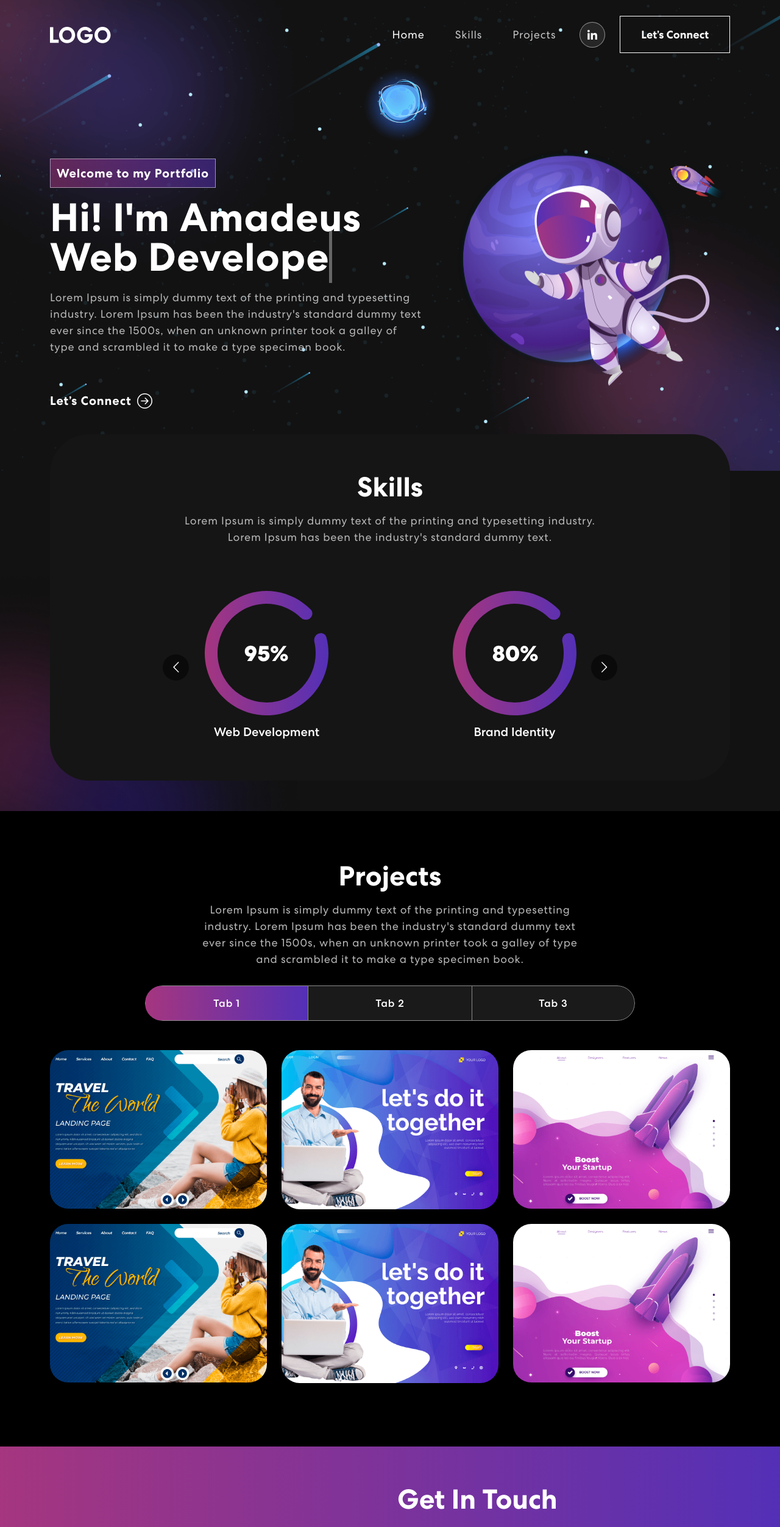
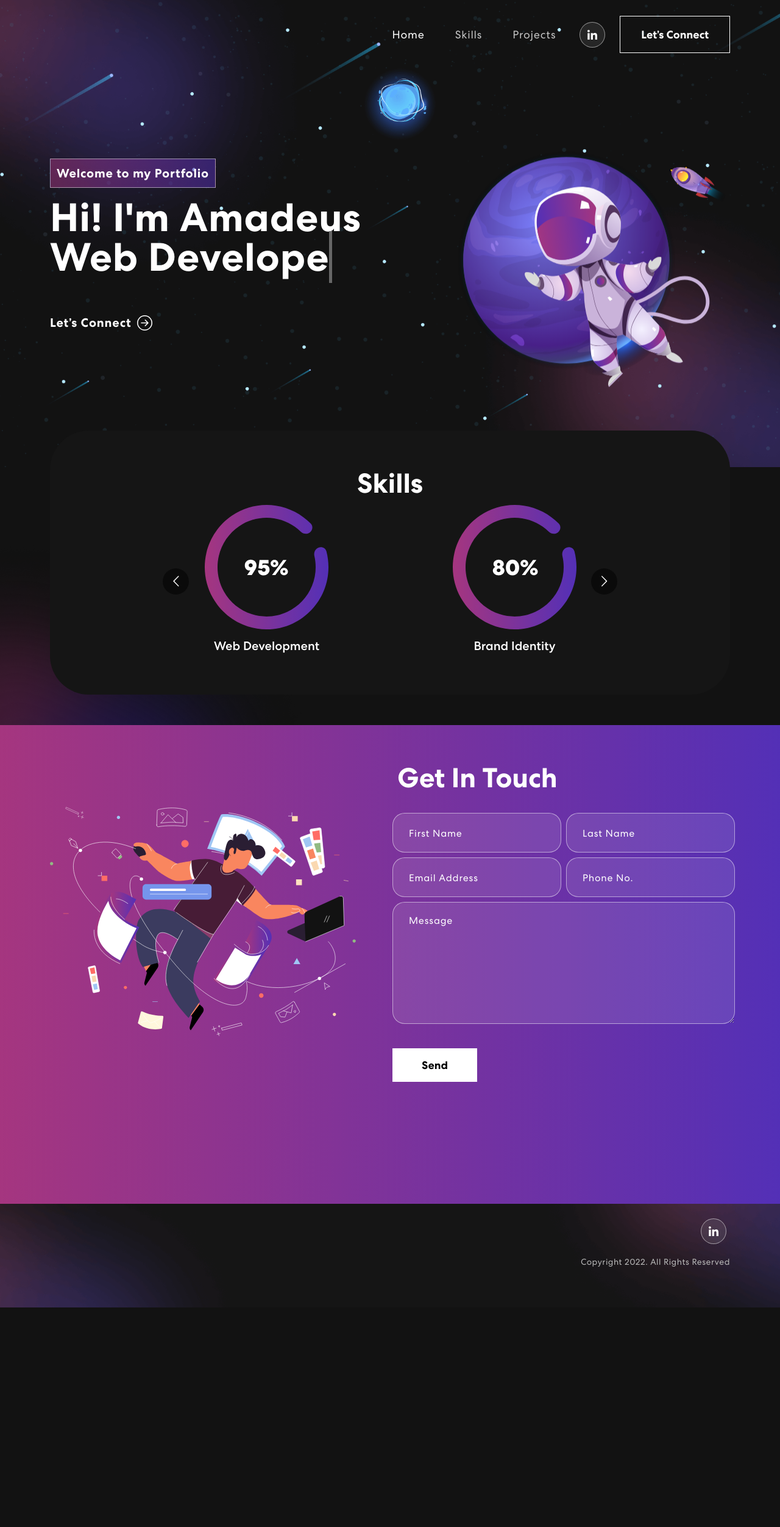
Before and after one commit to Amad-Mart/public-port, a React (Create React App) app: page / in a window 1280 px wide. Shown: the top 2504 px of the page at 61% size. After the commit the page ends 2144 px from the top, so only its background shows below. Built offline with nearby package versions, Linux system fonts and the light colour scheme.

Commit message:
hide not ready stuff

```diff
--- a/src/App.js
+++ b/src/App.js
@@ -14,7 +14,7 @@ function App() {
       <NavBar />
       <Banner />
       <Skills />
-      <Projects />
+      {/* <Projects /> */}
       <Contact />
       <Footer />
 
--- a/src/components/Banner.js
+++ b/src/components/Banner.js
@@ -57,7 +57,7 @@ export const Banner = () => {
               <div className={isVisible ? "animate__animated animate__fadeIn" : ""}>
                 <span className="tagline">Welcome to my Portfolio</span>
                 <h1>{`Hi! I'm Amadeus`} <span className="txt-rotate" dataPeriod="1000" data-rotate='[ "Web Developer", "Web Designer", "UI/UX Designer" ]'><span className="wrap">{text}</span></span></h1>
-                  <p>Lorem Ipsum is simply dummy text of the printing and typesetting industry. Lorem Ipsum has been the industry's standard dummy text ever since the 1500s, when an unknown printer took a galley of type and scrambled it to make a type specimen book.</p>
+                  {/* <p >Lorem Ipsum is simply dummy text of the printing and typesetting industry. Lorem Ipsum has been the industry's standard dummy text ever since the 1500s, when an unknown printer took a galley of type and scrambled it to make a type specimen book.</p> */}
                   <button onClick={() => console.log('connect')}>Let’s Connect <ArrowRightCircle size={25} /></button>
               </div>}
             </TrackVisibility>
--- a/src/components/Footer.js
+++ b/src/components/Footer.js
@@ -12,14 +12,13 @@ export const Footer = () => {
         <Row className="align-items-center">
           {/* <MailchimpForm /> */}
           <Col size={12} sm={6}>
-            <img src={logo} alt="Logo" />
+            {/* <img src={logo} alt="Logo" /> */}
           </Col>
           <Col size={12} sm={6} className="text-center text-sm-end">
           <br/>
             <div className="social-icon">
-              <a href="#"><img src={navIcon1} alt="Icon" /></a>
-              <a href="#"><img src={navIcon2} alt="Icon" /></a>
-              <a href="#"><img src={navIcon3} alt="Icon" /></a>
+              <a href="https://www.linkedin.com/in/amadeus-martinez-538a961a5/" target="_blank"><img src={navIcon1} alt="Icon" /></a>
+
             </div>
             <p>Copyright 2022. All Rights Reserved</p>
           </Col>
--- a/src/components/NavBar.js
+++ b/src/components/NavBar.js
@@ -37,7 +37,7 @@ export const NavBar = () => {
       <Navbar expand="md" className={scrolled ? "scrolled" : ""}>
         <Container>
           <Navbar.Brand href="/">
-            <img src={logo} alt="Logo" />
+            {/* <img src={logo} alt="Logo" /> */}
           </Navbar.Brand>
           <Navbar.Toggle aria-controls="basic-navbar-nav">
             <span className="navbar-toggler-icon"></span>
--- a/src/components/Skills.js
+++ b/src/components/Skills.js
@@ -34,7 +34,7 @@ export const Skills = () => {
                 <div className="col-12">
                     <div className="skill-bx wow zoomIn">
                         <h2>Skills</h2>
-                        <p>Lorem Ipsum is simply dummy text of the printing and typesetting industry.<br></br> Lorem Ipsum has been the industry's standard dummy text.</p>
+                        {/* <p>Lorem Ipsum is simply dummy text of the printing and typesetting industry.<br></br> Lorem Ipsum has been the industry's standard dummy text.</p> */}
                         <Carousel responsive={responsive} infinite={true} className="owl-carousel owl-theme skill-slider">
                             <div className="item">
                                 <img src={meter1} alt="Image" />
```
